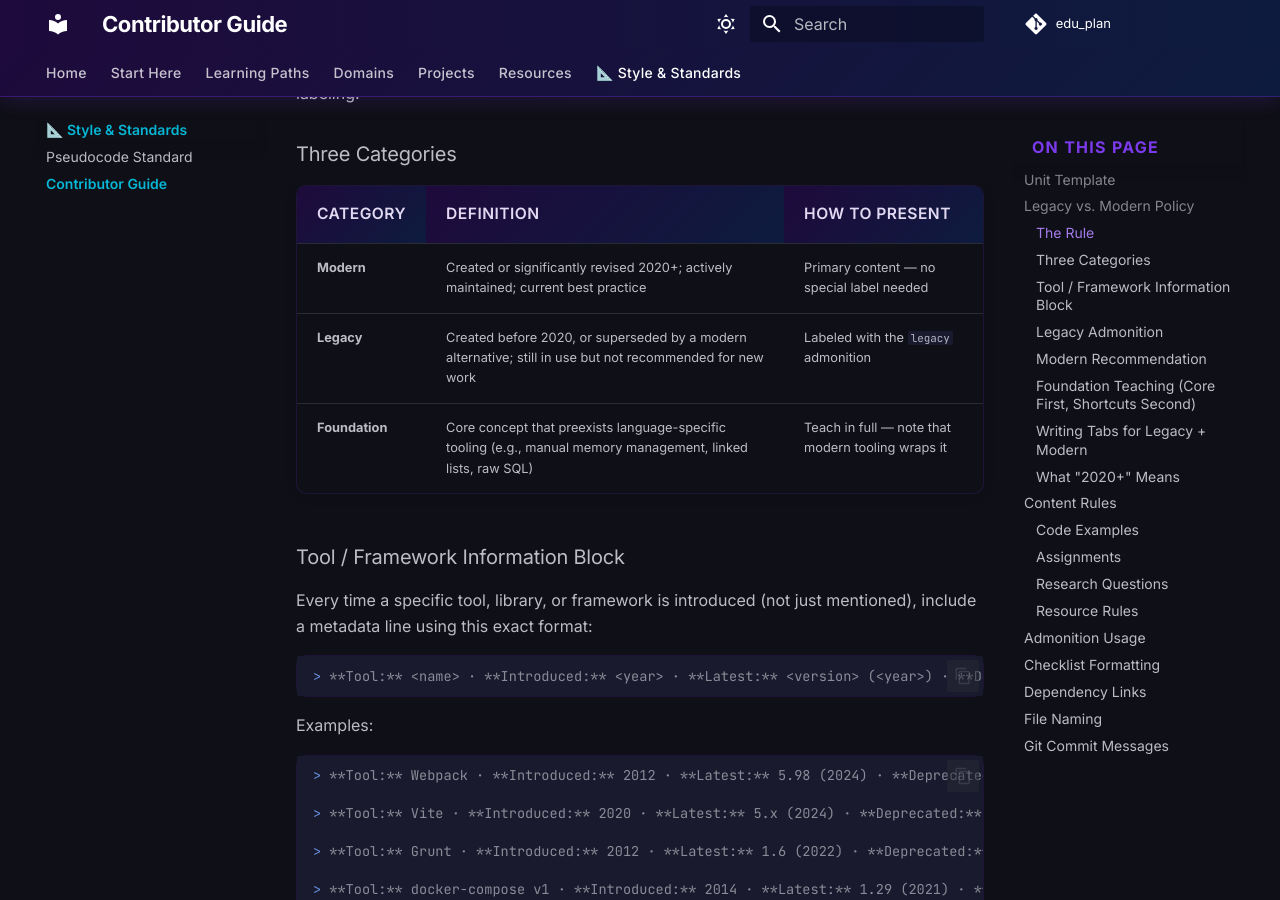
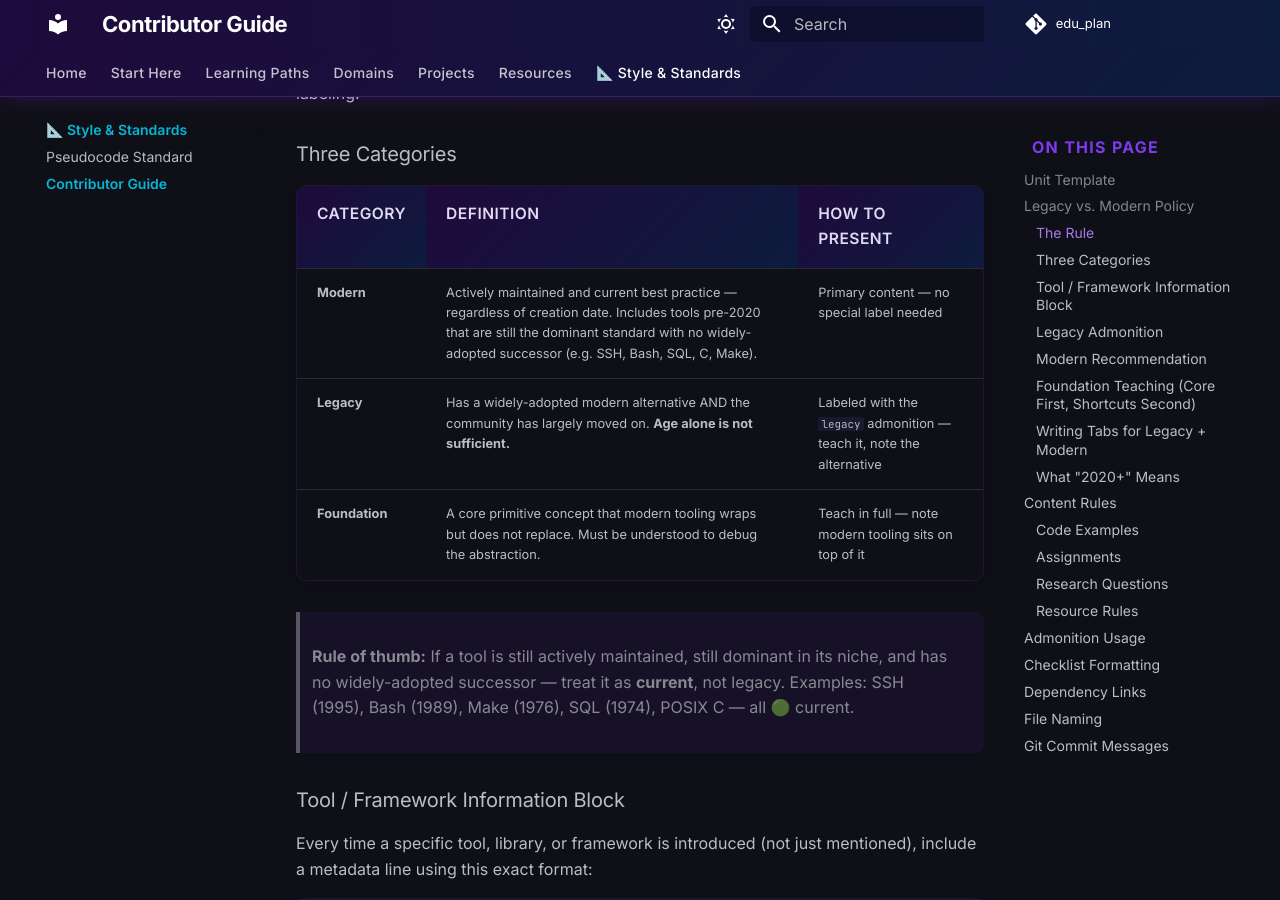
Before and after one commit to MatthewTaormina/edu_plan, an MkDocs documentation site: the page built from docs/meta/style_guide.md, in a window 1280 px wide and 900 px high, scrolled down 1621 px. Built offline with MkDocs 1.6.1 and Material for MkDocs 9.7.7, drawn with Linux system fonts in a browser that asks for light colours; comment, search, counter and statistics services are not loaded.

Commit message:
meta(style_guide): clarify legacy = needs modern alternative, not just age

```diff
--- a/docs/meta/style_guide.md
+++ b/docs/meta/style_guide.md
@@ -69,9 +69,11 @@ Software evolves. Learners deserve to know what tools are current versus what th
 
 | Category | Definition | How to present |
 |----------|-----------|----------------|
-| **Modern** | Created or significantly revised 2020+; actively maintained; current best practice | Primary content — no special label needed |
-| **Legacy** | Created before 2020, or superseded by a modern alternative; still in use but not recommended for new work | Labeled with the `legacy` admonition |
-| **Foundation** | Core concept that preexists language-specific tooling (e.g., manual memory management, linked lists, raw SQL) | Teach in full — note that modern tooling wraps it |
+| **Modern** | Actively maintained and current best practice — regardless of creation date. Includes tools pre-2020 that are still the dominant standard with no widely-adopted successor (e.g. SSH, Bash, SQL, C, Make). | Primary content — no special label needed |
+| **Legacy** | Has a widely-adopted modern alternative AND the community has largely moved on. **Age alone is not sufficient.** | Labeled with the `legacy` admonition — teach it, note the alternative |
+| **Foundation** | A core primitive concept that modern tooling wraps but does not replace. Must be understood to debug the abstraction. | Teach in full — note modern tooling sits on top of it |
+
+> **Rule of thumb:** If a tool is still actively maintained, still dominant in its niche, and has no widely-adopted successor — treat it as **current**, not legacy. Examples: SSH (1995), Bash (1989), Make (1976), SQL (1974), POSIX C — all 🟢 current.
 
 ### Tool / Framework Information Block
 
```
